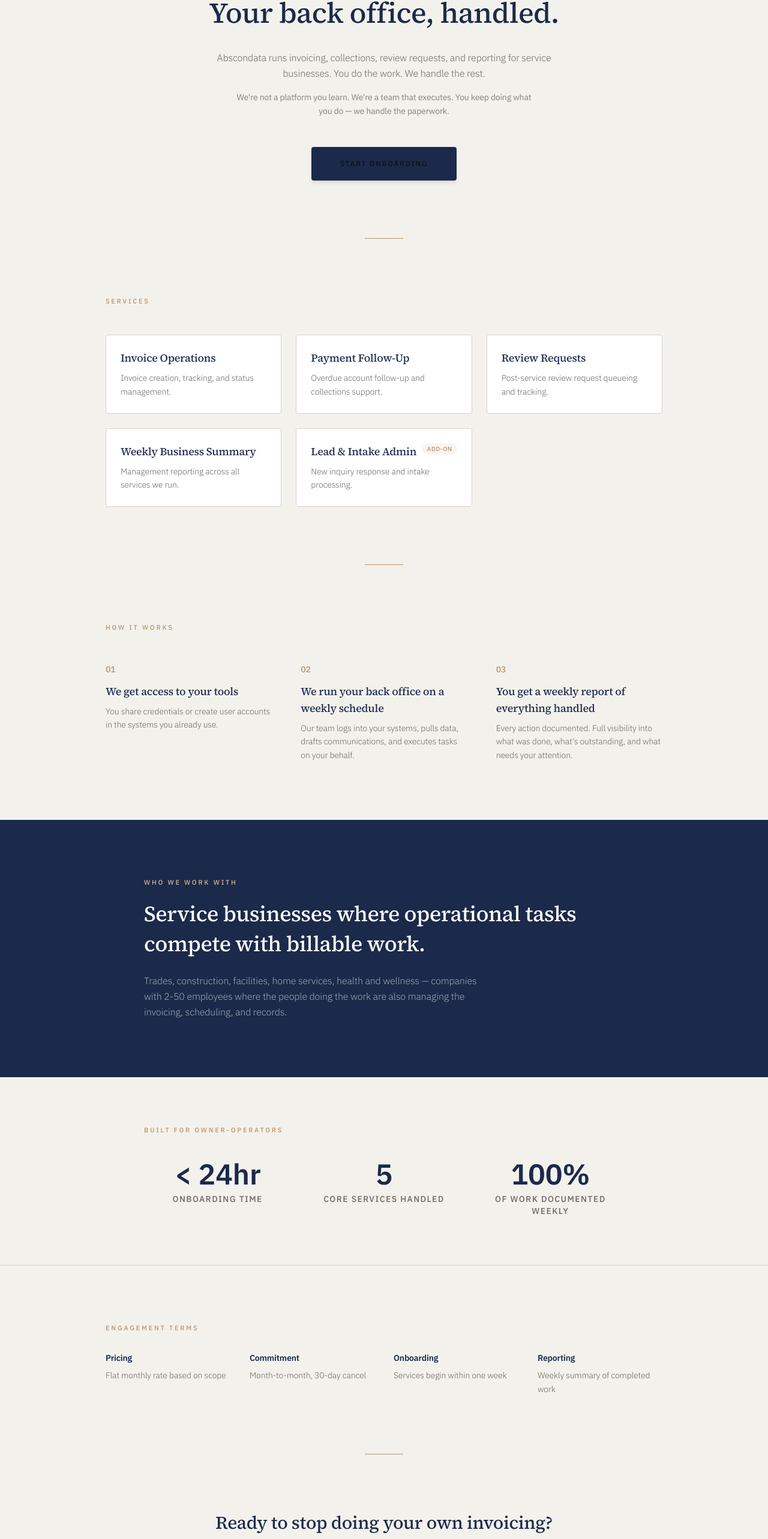
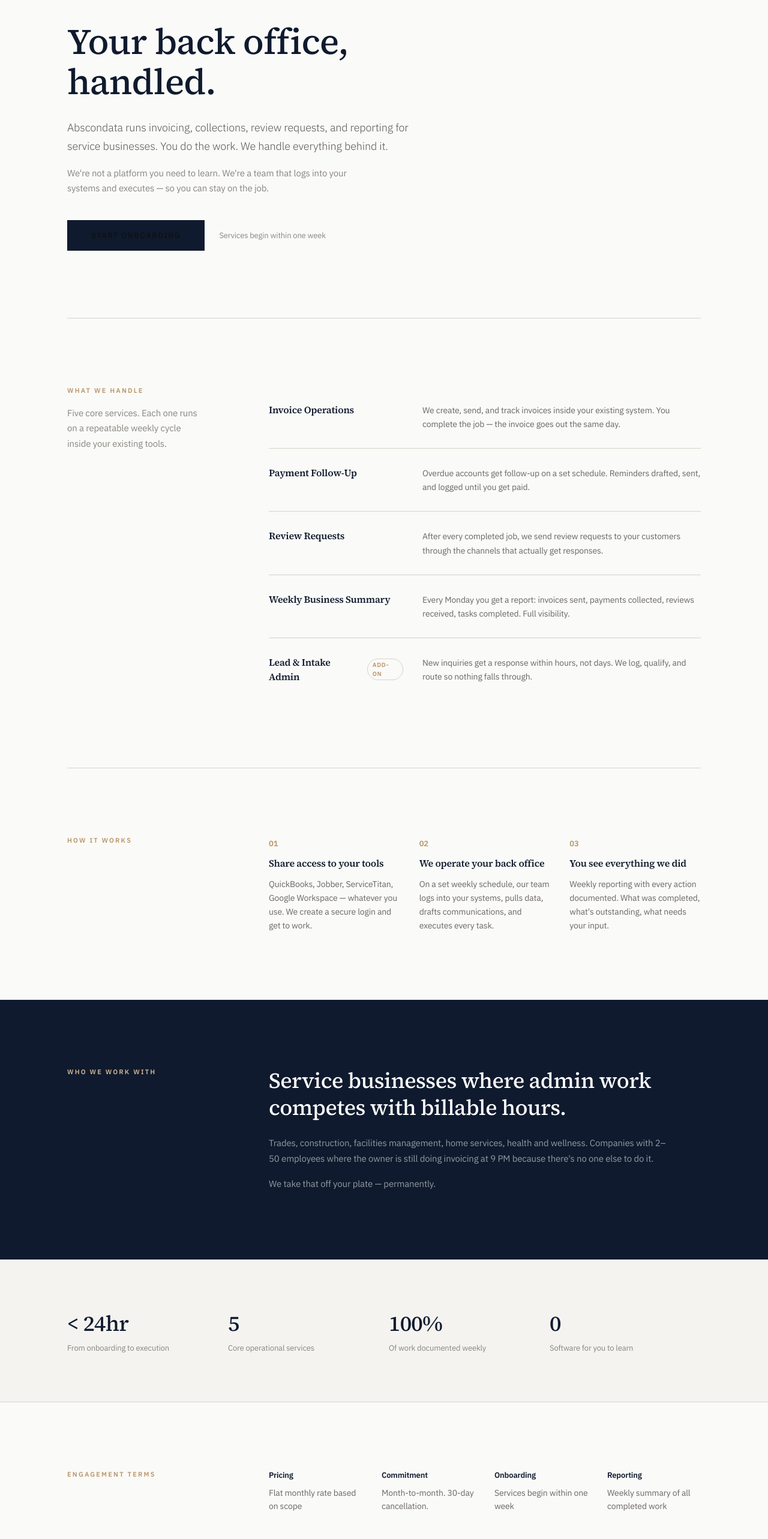
Before and after one commit to abscondata/abscondata-site, a Next.js app: page / in a window 1280 px wide. Shown: the part 205-2771 px from the top of the page at 60% size. Built offline with nearby package versions, Linux system fonts and the light colour scheme.

Commit message:
Institutional homepage redesign

```diff
--- a/src/app/page.tsx
+++ b/src/app/page.tsx
@@ -3,225 +3,342 @@
 const services = [
   {
     title: "Invoice Operations",
-    description: "Invoice creation, tracking, and status management.",
+    description:
+      "We create, send, and track invoices inside your existing system. You complete the job — the invoice goes out the same day.",
     key: "invoice_ops",
   },
   {
     title: "Payment Follow-Up",
-    description: "Overdue account follow-up and collections support.",
+    description:
+      "Overdue accounts get follow-up on a set schedule. Reminders drafted, sent, and logged until you get paid.",
     key: "payment_followup",
   },
   {
     title: "Review Requests",
-    description: "Post-service review request queueing and tracking.",
+    description:
+      "After every completed job, we send review requests to your customers through the channels that actually get responses.",
     key: "review_requests",
   },
   {
     title: "Weekly Business Summary",
-    description: "Management reporting across all services we run.",
+    description:
+      "Every Monday you get a report: invoices sent, payments collected, reviews received, tasks completed. Full visibility.",
     key: "weekly_summary",
   },
   {
     title: "Lead & Intake Admin",
-    description: "New inquiry response and intake processing.",
+    description:
+      "New inquiries get a response within hours, not days. We log, qualify, and route so nothing falls through.",
     key: "lead_intake",
     addon: true,
   },
 ];
 
-const steps = [
-  { number: "01", title: "We get access to your tools", description: "You share credentials or create user accounts in the systems you already use." },
-  { number: "02", title: "We run your back office on a weekly schedule", description: "Our team logs into your systems, pulls data, drafts communications, and executes tasks on your behalf." },
-  { number: "03", title: "You get a weekly report of everything handled", description: "Every action documented. Full visibility into what was done, what's outstanding, and what needs your attention." },
-];
-
-const terms = [
-  { label: "Pricing", value: "Flat monthly rate based on scope" },
-  { label: "Commitment", value: "Month-to-month, 30-day cancel" },
-  { label: "Onboarding", value: "Services begin within one week" },
-  { label: "Reporting", value: "Weekly summary of completed work" },
-];
-
-const stats = [
-  { value: "< 24hr", label: "Onboarding time" },
-  { value: "5", label: "Core services handled" },
-  { value: "100%", label: "Of work documented weekly" },
+const process_steps = [
+  {
+    number: "01",
+    title: "Share access to your tools",
+    description:
+      "QuickBooks, Jobber, ServiceTitan, Google Workspace — whatever you use. We create a secure login and get to work.",
+  },
+  {
+    number: "02",
+    title: "We operate your back office",
+    description:
+      "On a set weekly schedule, our team logs into your systems, pulls data, drafts communications, and executes every task.",
+  },
+  {
+    number: "03",
+    title: "You see everything we did",
+    description:
+      "Weekly reporting with every action documented. What was completed, what's outstanding, what needs your input.",
+  },
 ];
 
 export default function Home() {
   return (
-    <div className="min-h-screen bg-[var(--bg)] text-[var(--text)]">
-      {/* Nav */}
-      <nav className="mx-auto flex max-w-5xl items-center justify-between px-4 py-7 sm:px-6 md:px-12">
-        <span className="font-[var(--font-serif)] text-xl font-semibold tracking-tight text-[#1B2A4A]">
+    <div className="min-h-screen bg-[#FAFAF8]" style={{ fontFamily: "var(--font-sans)" }}>
+      {/* ───── Navigation ───── */}
+      <nav className="mx-auto flex max-w-6xl items-center justify-between px-5 py-6 sm:px-8 lg:px-12">
+        <Link href="/" className="text-[22px] font-semibold tracking-[-0.02em] text-[#0F1A2E]" style={{ fontFamily: "var(--font-serif)" }}>
           Abscondata
-        </span>
-        <div className="flex items-center gap-4 sm:gap-8">
+        </Link>
+        <div className="flex items-center gap-6 sm:gap-8">
           <Link
             href="/onboarding"
-            className="text-sm text-[#6B6560] transition-colors hover:text-[var(--text)]"
+            className="text-[13px] font-medium text-[#5A564F] transition-colors hover:text-[#0F1A2E]"
           >
             Get Started
           </Link>
           <Link
             href="/login"
-            className="border-b border-[#1B2A4A] pb-0.5 text-xs font-medium uppercase tracking-[0.15em] text-[#1B2A4A]"
+            className="text-[12px] font-semibold uppercase tracking-[0.12em] text-[#0F1A2E] border-b border-[#0F1A2E]/30 pb-[2px] hover:border-[#0F1A2E]"
           >
             Sign In
           </Link>
         </div>
       </nav>
 
-      {/* Hero */}
-      <header className="mx-auto max-w-3xl px-4 pb-20 pt-20 text-center sm:px-6 sm:pb-24 sm:pt-28 md:px-12">
-        <h1 className="text-3xl font-medium leading-tight text-[#1B2A4A] sm:text-4xl md:text-5xl">
-          Your back office, handled.
+      {/* ───── Hero ───── */}
+      <section className="mx-auto max-w-6xl px-5 sm:px-8 lg:px-12">
+        <div className="pb-20 pt-24 sm:pt-32 lg:pt-40 lg:pb-28">
+          <div className="max-w-3xl">
+            <h1
+              className="text-[36px] font-medium leading-[1.12] tracking-[-0.03em] text-[#0F1A2E] sm:text-[48px] lg:text-[60px]"
+              style={{ fontFamily: "var(--font-serif)" }}
+            >
+              Your back office,
+              <br />
+              handled.
             </h1>
-        <p className="mx-auto mt-6 max-w-xl text-base font-light leading-relaxed text-[#6B6560] sm:mt-8">
-          Abscondata runs invoicing, collections, review requests, and reporting
-          for service businesses. You do the work. We handle the rest.
+            <p className="mt-7 max-w-xl text-[17px] font-light leading-[1.7] text-[#5A564F] sm:text-[18px]">
+              Abscondata runs invoicing, collections, review requests, and
+              reporting for service businesses. You do the work. We handle
+              everything behind it.
             </p>
-        <p className="mx-auto mt-4 max-w-lg text-sm leading-relaxed text-[#6B6560]/80">
-          We&apos;re not a platform you learn. We&apos;re a team that executes.
-          You keep doing what you do — we handle the paperwork.
+            <p className="mt-4 max-w-lg text-[15px] leading-[1.7] text-[#8A8680]">
+              We&apos;re not a platform you need to learn. We&apos;re a team that
+              logs into your systems and executes — so you can stay on the job.
             </p>
+            <div className="mt-10 flex flex-col gap-4 sm:flex-row sm:items-center sm:gap-6">
               <Link
                 href="/onboarding"
-          className="mt-10 inline-block rounded-sm bg-[#1B2A4A] px-12 py-5 text-xs font-medium uppercase tracking-[0.15em] text-white shadow-md transition-all hover:bg-[#2a3d66] hover:shadow-lg sm:mt-12"
+                className="inline-flex items-center justify-center bg-[#0F1A2E] px-8 py-4 text-[13px] font-semibold uppercase tracking-[0.1em] text-white transition-all hover:bg-[#1a2d4d] sm:px-10"
               >
                 Start Onboarding
               </Link>
-      </header>
+              <span className="text-[13px] text-[#8A8680]">
+                Services begin within one week
+              </span>
+            </div>
+          </div>
+        </div>
+      </section>
 
-      {/* Divider */}
-      <div className="mx-auto h-px w-16 bg-[#B8956A]" />
+      {/* ───── Thin rule ───── */}
+      <div className="mx-auto max-w-6xl px-5 sm:px-8 lg:px-12">
+        <div className="h-px bg-[#D6D3CD]" />
+      </div>
 
-      {/* Services */}
-      <section className="mx-auto max-w-5xl px-4 py-16 sm:px-6 sm:py-24 md:px-12">
-        <p className="mb-5 text-[11px] font-medium uppercase tracking-[0.25em] text-[#B8956A]">
-          Services
+      {/* ───── Services ───── */}
+      <section className="mx-auto max-w-6xl px-5 py-20 sm:px-8 sm:py-24 lg:px-12 lg:py-28">
+        <div className="flex flex-col gap-16 lg:flex-row lg:gap-20">
+          {/* Left label */}
+          <div className="lg:w-64 lg:shrink-0">
+            <p className="text-[11px] font-semibold uppercase tracking-[0.2em] text-[#B8956A]">
+              What We Handle
             </p>
-        <div className="mt-8 grid gap-4 sm:mt-12 sm:grid-cols-2 sm:gap-6 lg:grid-cols-3">
-          {services.map((s) => (
+            <p className="mt-4 text-[15px] leading-[1.7] text-[#8A8680] lg:max-w-[220px]">
+              Five core services. Each one runs on a repeatable weekly cycle
+              inside your existing tools.
+            </p>
+          </div>
+
+          {/* Service list */}
+          <div className="flex-1">
+            {services.map((s, i) => (
               <div
                 key={s.key}
-              className="rounded-sm border border-[var(--border)] bg-[var(--surface)] p-5 sm:p-6"
+                className={`flex flex-col gap-1 py-7 sm:flex-row sm:items-baseline sm:gap-8 ${
+                  i < services.length - 1 ? "border-b border-[#E5E2DC]" : ""
+                }`}
               >
-              <div className="flex items-start justify-between gap-2">
-                <h3 className="text-base font-medium text-[#1B2A4A] sm:text-lg">{s.title}</h3>
+                <div className="flex items-center gap-3 sm:w-56 sm:shrink-0">
+                  <h3 className="text-[16px] font-semibold text-[#0F1A2E]">
+                    {s.title}
+                  </h3>
                   {s.addon && (
-                  <span className="shrink-0 rounded-full bg-[#B8956A]/10 px-2 py-0.5 text-[10px] font-medium uppercase tracking-wider text-[#B8956A]">
+                    <span className="rounded-full border border-[#B8956A]/30 px-2 py-[2px] text-[10px] font-semibold uppercase tracking-[0.08em] text-[#B8956A]">
                       Add-on
                     </span>
                   )}
                 </div>
-              <p className="mt-2 text-sm font-light leading-relaxed text-[#6B6560]">
+                <p className="text-[14px] leading-[1.65] text-[#6B6762]">
                   {s.description}
                 </p>
-            </div>
-          ))}
-        </div>
-      </section>
-
-      {/* Divider */}
-      <div className="mx-auto h-px w-16 bg-[#B8956A]" />
-
-      {/* How It Works */}
-      <section className="mx-auto max-w-5xl px-4 py-16 sm:px-6 sm:py-24 md:px-12">
-        <p className="mb-5 text-[11px] font-medium uppercase tracking-[0.25em] text-[#B8956A]">
-          How It Works
-        </p>
-        <div className="mt-8 grid gap-8 sm:mt-12 sm:gap-12 md:grid-cols-3">
-          {steps.map((step) => (
-            <div key={step.number}>
-              <span className="text-sm font-medium text-[#B8956A]">{step.number}</span>
-              <h3 className="mt-3 text-lg font-medium text-[#1B2A4A]">{step.title}</h3>
-              <p className="mt-2 text-sm font-light leading-relaxed text-[#6B6560]">
-                {step.description}
-              </p>
-            </div>
-          ))}
-        </div>
-      </section>
-
-      {/* Who We Work With */}
-      <section className="bg-[#1B2A4A]">
-        <div className="mx-auto max-w-4xl px-4 py-16 sm:px-6 sm:py-24 md:px-12">
-          <p className="mb-5 text-[11px] font-medium uppercase tracking-[0.25em] text-[#D4B896]">
-            Who We Work With
-          </p>
-          <h2 className="text-2xl font-medium leading-snug text-white sm:text-3xl md:text-4xl">
-            Service businesses where operational tasks compete with billable work.
-          </h2>
-          <p className="mt-6 max-w-xl text-base font-light leading-relaxed text-white/60">
-            Trades, construction, facilities, home services, health and wellness
-            — companies with 2-50 employees where the people doing the work are
-            also managing the invoicing, scheduling, and records.
-          </p>
-        </div>
-      </section>
-
-      {/* Built for Owner-Operators */}
-      <section className="border-b border-[var(--border)]">
-        <div className="mx-auto max-w-4xl px-4 py-16 sm:px-6 sm:py-20 md:px-12">
-          <p className="mb-8 text-[11px] font-medium uppercase tracking-[0.25em] text-[#B8956A] sm:mb-10">
-            Built for Owner-Operators
-          </p>
-          <div className="grid grid-cols-3 gap-4 sm:gap-8">
-            {stats.map((s) => (
-              <div key={s.label} className="text-center">
-                <p className="text-3xl font-semibold text-[#1B2A4A] sm:text-4xl md:text-5xl">{s.value}</p>
-                <p className="mt-2 text-xs font-medium uppercase tracking-wider text-[#6B6560] sm:text-sm sm:tracking-widest">{s.label}</p>
               </div>
             ))}
           </div>
         </div>
       </section>
 
-      {/* Engagement Terms */}
-      <section className="mx-auto max-w-5xl px-4 py-16 sm:px-6 sm:py-24 md:px-12">
-        <p className="mb-5 text-[11px] font-medium uppercase tracking-[0.25em] text-[#B8956A]">
+      {/* ───── Thin rule ───── */}
+      <div className="mx-auto max-w-6xl px-5 sm:px-8 lg:px-12">
+        <div className="h-px bg-[#D6D3CD]" />
+      </div>
+
+      {/* ───── How It Works ───── */}
+      <section className="mx-auto max-w-6xl px-5 py-20 sm:px-8 sm:py-24 lg:px-12 lg:py-28">
+        <div className="flex flex-col gap-16 lg:flex-row lg:gap-20">
+          <div className="lg:w-64 lg:shrink-0">
+            <p className="text-[11px] font-semibold uppercase tracking-[0.2em] text-[#B8956A]">
+              How It Works
+            </p>
+          </div>
+          <div className="flex-1">
+            <div className="grid gap-12 sm:grid-cols-3 sm:gap-8">
+              {process_steps.map((step) => (
+                <div key={step.number}>
+                  <span className="text-[13px] font-semibold text-[#B8956A]">
+                    {step.number}
+                  </span>
+                  <h3 className="mt-3 text-[16px] font-semibold leading-[1.35] text-[#0F1A2E]">
+                    {step.title}
+                  </h3>
+                  <p className="mt-3 text-[14px] leading-[1.65] text-[#6B6762]">
+                    {step.description}
+                  </p>
+                </div>
+              ))}
+            </div>
+          </div>
+        </div>
+      </section>
+
+      {/* ───── Who We Work With ───── */}
+      <section className="bg-[#0F1A2E]">
+        <div className="mx-auto max-w-6xl px-5 py-20 sm:px-8 sm:py-24 lg:px-12 lg:py-28">
+          <div className="flex flex-col gap-12 lg:flex-row lg:items-start lg:gap-20">
+            <div className="lg:w-64 lg:shrink-0">
+              <p className="text-[11px] font-semibold uppercase tracking-[0.2em] text-[#D4B896]">
+                Who We Work With
+              </p>
+            </div>
+            <div className="flex-1 max-w-2xl">
+              <h2
+                className="text-[28px] font-medium leading-[1.25] text-white sm:text-[36px]"
+                style={{ fontFamily: "var(--font-serif)" }}
+              >
+                Service businesses where admin work competes with billable hours.
+              </h2>
+              <p className="mt-6 text-[15px] leading-[1.75] text-white/55">
+                Trades, construction, facilities management, home services, health
+                and wellness. Companies with 2–50 employees where the owner is
+                still doing invoicing at 9 PM because there&apos;s no one else to do it.
+              </p>
+              <p className="mt-4 text-[15px] leading-[1.75] text-white/55">
+                We take that off your plate — permanently.
+              </p>
+            </div>
+          </div>
+        </div>
+      </section>
+
+      {/* ───── Numbers ───── */}
+      <section className="border-b border-[#E5E2DC] bg-[#F4F3F0]">
+        <div className="mx-auto max-w-6xl px-5 py-16 sm:px-8 sm:py-20 lg:px-12">
+          <div className="grid grid-cols-2 gap-8 sm:grid-cols-4 sm:gap-4">
+            {[
+              { stat: "< 24hr", label: "From onboarding to execution" },
+              { stat: "5", label: "Core operational services" },
+              { stat: "100%", label: "Of work documented weekly" },
+              { stat: "0", label: "Software for you to learn" },
+            ].map((item) => (
+              <div key={item.label} className="text-center sm:text-left">
+                <p
+                  className="text-[32px] font-medium tracking-[-0.02em] text-[#0F1A2E] sm:text-[36px]"
+                  style={{ fontFamily: "var(--font-serif)" }}
+                >
+                  {item.stat}
+                </p>
+                <p className="mt-1 text-[13px] leading-[1.5] text-[#8A8680]">
+                  {item.label}
+                </p>
+              </div>
+            ))}
+          </div>
+        </div>
+      </section>
+
+      {/* ───── Terms ───── */}
+      <section className="mx-auto max-w-6xl px-5 py-20 sm:px-8 sm:py-24 lg:px-12 lg:py-28">
+        <div className="flex flex-col gap-16 lg:flex-row lg:gap-20">
+          <div className="lg:w-64 lg:shrink-0">
+            <p className="text-[11px] font-semibold uppercase tracking-[0.2em] text-[#B8956A]">
               Engagement Terms
             </p>
-        <div className="mt-8 grid grid-cols-2 gap-6 sm:gap-8 md:grid-cols-4">
-          {terms.map((t) => (
+          </div>
+          <div className="flex-1">
+            <div className="grid grid-cols-2 gap-y-10 gap-x-12 sm:grid-cols-4 sm:gap-x-8">
+              {[
+                {
+                  label: "Pricing",
+                  value: "Flat monthly rate based on scope",
+                },
+                {
+                  label: "Commitment",
+                  value: "Month-to-month. 30-day cancellation.",
+                },
+                {
+                  label: "Onboarding",
+                  value: "Services begin within one week",
+                },
+                {
+                  label: "Reporting",
+                  value: "Weekly summary of all completed work",
+                },
+              ].map((t) => (
                 <div key={t.label}>
-              <p className="text-sm font-semibold text-[#1B2A4A]">{t.label}</p>
-              <p className="mt-2 text-sm font-light leading-relaxed text-[#6B6560]">
+                  <p className="text-[13px] font-semibold text-[#0F1A2E]">
+                    {t.label}
+                  </p>
+                  <p className="mt-2 text-[14px] leading-[1.6] text-[#6B6762]">
                     {t.value}
                   </p>
                 </div>
               ))}
             </div>
+          </div>
+        </div>
       </section>
 
-      {/* Divider */}
-      <div className="mx-auto h-px w-16 bg-[#B8956A]" />
+      {/* ───── Thin rule ───── */}
+      <div className="mx-auto max-w-6xl px-5 sm:px-8 lg:px-12">
+        <div className="h-px bg-[#D6D3CD]" />
+      </div>
 
-      {/* Bottom CTA */}
-      <section className="mx-auto max-w-3xl px-4 py-16 text-center sm:px-6 sm:py-24 md:px-12">
-        <h2 className="text-2xl font-medium text-[#1B2A4A] sm:text-3xl">
+      {/* ───── Bottom CTA ───── */}
+      <section className="mx-auto max-w-6xl px-5 py-20 sm:px-8 sm:py-24 lg:px-12 lg:py-28">
+        <div className="mx-auto max-w-2xl text-center">
+          <h2
+            className="text-[28px] font-medium leading-[1.2] tracking-[-0.02em] text-[#0F1A2E] sm:text-[36px]"
+            style={{ fontFamily: "var(--font-serif)" }}
+          >
             Ready to stop doing your own invoicing?
           </h2>
-        <p className="mx-auto mt-4 max-w-md text-sm font-light leading-relaxed text-[#6B6560]">
-          Tell us about your business. We&apos;ll have a plan in your inbox within 24 hours.
+          <p className="mt-5 text-[15px] leading-[1.7] text-[#8A8680]">
+            Tell us about your business. We review every submission personally
+            and respond within 24 hours with a plan.
           </p>
           <Link
             href="/onboarding"
-          className="mt-8 inline-block rounded-sm bg-[#1B2A4A] px-12 py-5 text-xs font-medium uppercase tracking-[0.15em] text-white shadow-md transition-all hover:bg-[#2a3d66] hover:shadow-lg sm:mt-10"
+            className="mt-8 inline-flex items-center justify-center bg-[#0F1A2E] px-10 py-4 text-[13px] font-semibold uppercase tracking-[0.1em] text-white transition-all hover:bg-[#1a2d4d]"
           >
             Start Onboarding
           </Link>
+        </div>
       </section>
 
-      {/* Footer */}
-      <footer className="border-t border-[var(--border)]">
-        <div className="mx-auto flex max-w-5xl flex-col items-center gap-3 px-4 py-8 text-sm font-light text-[#6B6560] sm:flex-row sm:justify-between sm:px-6 md:px-12">
-          <span>&copy; 2026 Abscondata</span>
-          <div className="flex items-center gap-5">
-            <a href="mailto:robin@abscondata.com">robin@abscondata.com</a>
-            <span className="text-[var(--border)]">&middot;</span>
-            <a href="tel:+17724868112">(772) 486-8112</a>
+      {/* ───── Footer ───── */}
+      <footer className="border-t border-[#E5E2DC]">
+        <div className="mx-auto flex max-w-6xl flex-col items-center justify-between gap-4 px-5 py-8 sm:flex-row sm:px-8 lg:px-12">
+          <span className="text-[13px] text-[#8A8680]">
+            &copy; 2026 Abscondata
+          </span>
+          <div className="flex items-center gap-5 text-[13px] text-[#8A8680]">
+            <a
+              href="mailto:robin@abscondata.com"
+              className="transition-colors hover:text-[#0F1A2E]"
+            >
+              robin@abscondata.com
+            </a>
+            <span className="text-[#D6D3CD]">&middot;</span>
+            <a
+              href="tel:+17724868112"
+              className="transition-colors hover:text-[#0F1A2E]"
+            >
+              (772) 486-8112
+            </a>
           </div>
         </div>
       </footer>
```
Also changed, not shown: 1 other file (tests, documents, lock files or other folders). Lines whose indentation alone changed are shown as unchanged.
